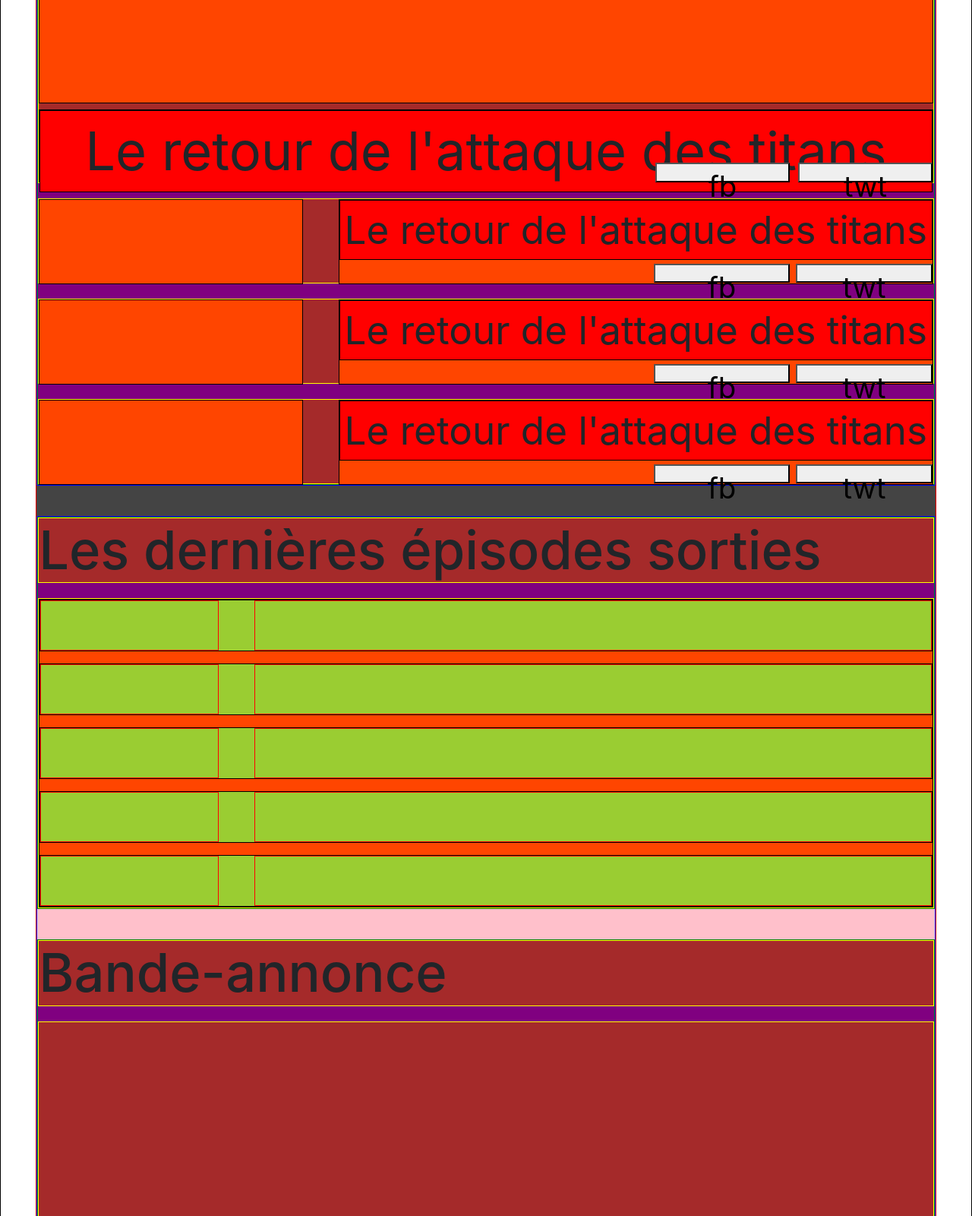
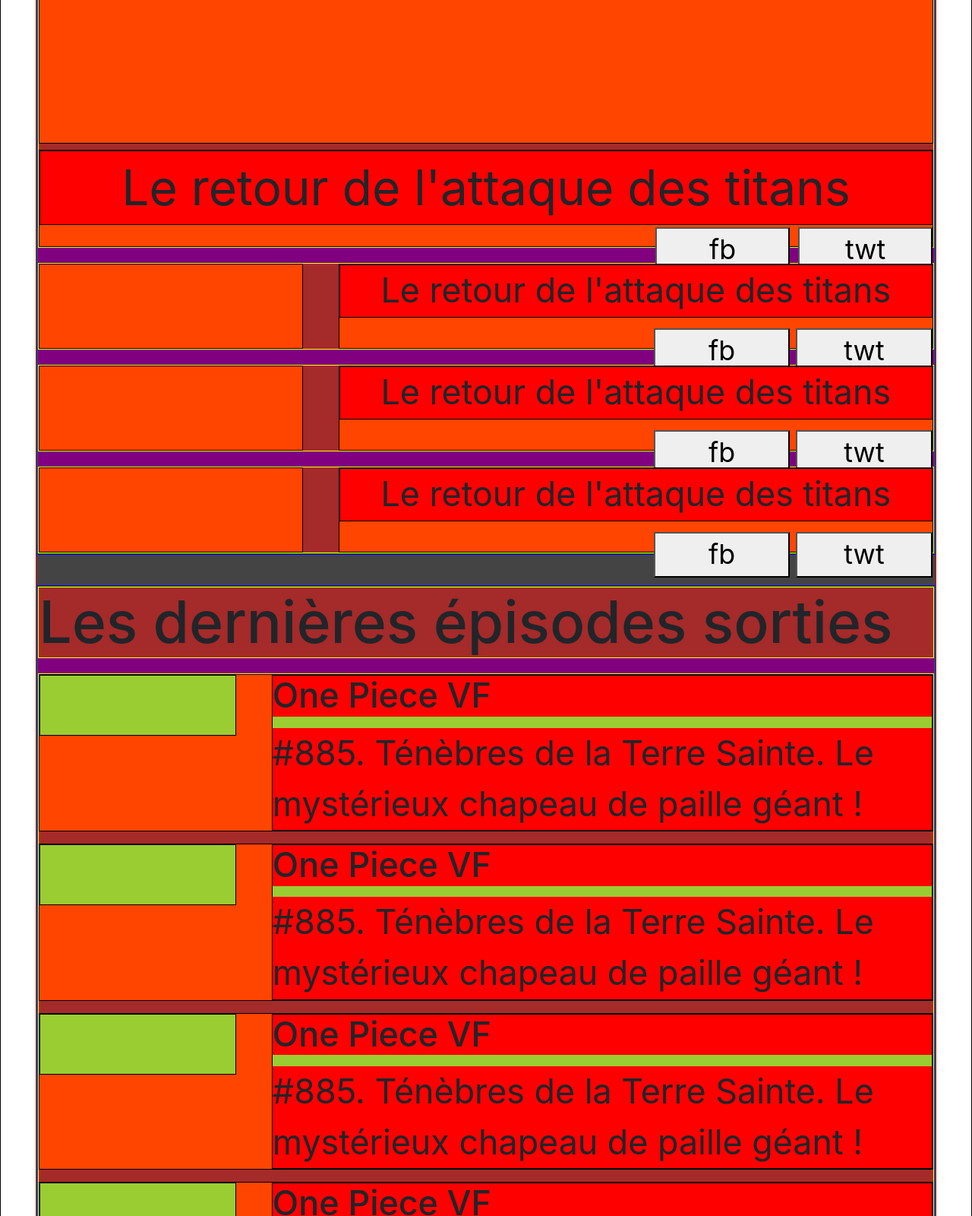
Before and after one commit to julfust/news-site, a plain HTML site: page site/index.html in a window 1280 px wide. Shown: the part 1200-2800 px from the top of the page at 76% size. Drawn offline with Linux system fonts and the light colour scheme.

Commit message:
integration home page (part 3)

```diff
--- a/site/assets/style/style.scss
+++ b/site/assets/style/style.scss
@@ -31,7 +31,6 @@
     }
 
     .row {
-
         *[class*="col"] {
             padding: 0;
         }
@@ -39,6 +38,10 @@
 
     .nav-bar {
         margin-bottom: 2.5vh;
+
+        &__ham-menu {
+            display: none;
+        }
 
         &__ham-btn {
             height: 9vh;
@@ -68,7 +71,7 @@
     .central-content {
         width: 95%;
         margin: auto;
-        margin-bottom: 5vh;
+        margin-bottom: 17vh;
 
         .news-section {
             width: 100%;
@@ -83,8 +86,8 @@
 
                 .rubrique-title {
                     margin-bottom: 2.5vh;
+                    font-size: 6vw;
                     text-align: left;
-                    font-size: 5.5vw;
                 }
 
                 .rubrique-main-article {
@@ -99,30 +102,28 @@
 
                     .main-article-text {
                         width: 100%;
-                        height: 12vh;
+                        height: 16vh;
                         position: relative;
 
                         .main-article-paragraph {
                             margin: 0;
-                            font-size: 5.5vw;
+                            font-size: 5vw;
                             background-color: red;
                             border: 1px solid black;
                         }
 
                         .main-article-button {
                             width: 15%;
-                            height: 28%;
                             position: absolute;
+                            top: 80%;
                             display: block;
-                            font-size: 3vw;
+                            font-size: 2.8vw;
 
                             &:nth-child(2) {
-                                top: 73%;
                                 left: 69%;
                             }
 
                             &:nth-child(3) {
-                                top: 73%;
                                 left: 85%;
                             }
                         }
@@ -131,7 +132,6 @@
 
                 .rubrique-secondary-article {
                     width: 100%;
-                    height: 14vh;
                     margin-bottom: 2.5vh;
                     display: flex;
                     justify-content: space-between;
@@ -152,24 +152,22 @@
 
                         .secondary-article-paragraph {
                             margin: 0;
-                            font-size: 4vw;
+                            font-size: 3.5vw;
                             background-color: red;
                             border: 1px solid black;
                         }
 
                         .secondary-article-button {
                             width: 23%;
-                            height: 23%;
                             position: absolute;
-                            font-size: 3vw;
+                            top: 76%;
+                            font-size: 2.8vw;
 
                             &:nth-child(2) {
-                                top: 76%;
                                 left: 53%;
                             }
 
                             &:nth-child(3) {
-                                top: 76%;
                                 left: 77%;
                             }
                         }
@@ -187,12 +185,9 @@
 
                 .episode-section-title {
                     margin-bottom: 2.5vh;
+                    font-size: 6vw;
                     text-align: left;
-                    font-size: 5.5vw;
                 }
-
-                .episode-section-list-container {
-                    width: 100%;
 
                 .episode-section-list {
                     width: 100%;
@@ -200,27 +195,38 @@
 
                     .episode-section-list-item {
                         width: 100%;
-                            height: 8.5vh;
                         margin-bottom: 2vh;
                         display: flex;
                         justify-content: space-between;
-                            background-color: yellowgreen;
-                            border: 1px solid black;
 
                         &:last-child {
                             margin-bottom: 0;
                         }
 
                         .item-img {
-                                width: 20%;
-                                height: 100%;
-                                border: 1px solid red;
+                            width: 22%;
+                            height: 10vh;
+                            background-color: yellowgreen;
+                            border: 1px solid black;
                         }
 
                         .item-description {
-                                width: 76%;
-                                height: 100%;
-                                border: 1px solid red;
+                            width: 74%;
+                            background-color: yellowgreen;
+                            border: 1px solid black;
+
+                            .item-description-title {
+                                margin-bottom: 1.8vh;
+                                font-size: 3.5vw;
+                                text-align: left;
+                                background-color: red;
+                            }
+
+                            .item-description-paragraph {
+                                margin-bottom: 0;
+                                font-size: 3.5vw;
+                                text-align: left;
+                                background-color: red;
                             }
                         }
                     }
@@ -233,8 +239,8 @@
 
                 .trailer-section-title {
                     margin-bottom: 2.5vh;
+                    font-size: 6vw;
                     text-align: left;
-                    font-size: 5.5vw;
                 }
 
                 .trailer-section-video {
@@ -248,24 +254,23 @@
 
                 .newsletter-section-title {
                     margin-bottom: 2.5vh;
+                    font-size: 6vw;
                     text-align: left;
-                    font-size: 5.5vw;
                 }
 
                 .newsletter-section-form {
                     width: 100%;
-                    height: 25vh;
 
                     .email-input {
                         width: 100%;
+                        margin-bottom: 3vh;
                         display: block;
-                        font-size: 5.5vw;
+                        font-size: 5vw;
                     }
 
                     .submit-button {
-                        margin-top: 3vh;
                         display: block;
-                        font-size: 5.5vw;
+                        font-size: 5vw;
                     }
                 }
             }
@@ -289,12 +294,12 @@
 
             .footer-article-title {
                 margin-bottom: 1vh;
-                font-size: 4vw;
+                font-size: 3.5vw;
             }
 
             .footer-article-paragraph {
                 margin-bottom: 1vh;
-                font-size: 4vw;
+                font-size: 3.5vw;
 
                 &:last-child {
                     margin-bottom: 0;
@@ -303,25 +308,22 @@
         }
 
         .footer-social-section {
-            height: 13vh;
             margin-bottom: 5vh;
 
             .social-section-title {
                 margin-bottom: 4vh;
-                font-size: 4vw;
+                font-size: 3.5vw;
             }
 
             .social-media-list {
                 width: 90%;
-                height: 45%;
                 margin: auto;
                 display: flex;
                 justify-content: space-between;
-                align-items: center;
 
                 .social-media-logo {
                     width: 15%;
-                    height: 100%;
+                    height: 5.5vh;
                 }
             }
         }
--- a/site/index.html
+++ b/site/index.html
@@ -11,6 +11,7 @@
 <body>
     <div class="container-fluid">
         <nav class="row nav-bar">
+            <div class="col-6 nav-bar__ham-menu">MENU</div>
             <div class="col-2 nav-bar__ham-btn"><span>&#9776;</span></div>
             <div class="col-4 offset-2 nav-bar__logo"><div>LOGO</div></div>
             <div class="col-2 offset-2  nav-bar__srh-btn"><span>🔍</span></div>
@@ -93,37 +94,50 @@
             <aside class="col-12 aside-section">
                 <section class="aside-episode-section">
                     <h2 class="episode-section-title">Les dernières épisodes sorties</h2>
-                    <div class="episode-section-list-container">
                     <ul class="episode-section-list">
                         <li class="episode-section-list-item">
                             <div class="item-img"></div>
-                                <div class="item-description"></div>
+                            <div class="item-description">
+                                <h3 class="item-description-title">One Piece VF</h3>
+                                <p class="item-description-paragraph">#885. Ténèbres de la Terre Sainte. Le mystérieux chapeau de paille géant !</p>
+                            </div>
                         </li>
                         <li class="episode-section-list-item">
                             <div class="item-img"></div>
-                                <div class="item-description"></div>
+                            <div class="item-description">
+                                <h3 class="item-description-title">One Piece VF</h3>
+                                <p class="item-description-paragraph">#885. Ténèbres de la Terre Sainte. Le mystérieux chapeau de paille géant !</p>
+                            </div>
                         </li>
                         <li class="episode-section-list-item">
                             <div class="item-img"></div>
-                                <div class="item-description"></div>
+                            <div class="item-description">
+                                <h3 class="item-description-title">One Piece VF</h3>
+                                <p class="item-description-paragraph">#885. Ténèbres de la Terre Sainte. Le mystérieux chapeau de paille géant !</p>
+                            </div>
                         </li>
                         <li class="episode-section-list-item">
                             <div class="item-img"></div>
-                                <div class="item-description"></div>
+                            <div class="item-description">
+                                <h3 class="item-description-title">One Piece VF</h3>
+                                <p class="item-description-paragraph">#885. Ténèbres de la Terre Sainte. Le mystérieux chapeau de paille géant !</p>
+                            </div>
                         </li>
                         <li class="episode-section-list-item">
                             <div class="item-img"></div>
-                                <div class="item-description"></div>
+                            <div class="item-description">
+                                <h3 class="item-description-title">One Piece VF</h3>
+                                <p class="item-description-paragraph">#885. Ténèbres de la Terre Sainte. Le mystérieux chapeau de paille géant !</p>
+                            </div>
                         </li>
                     </ul>
-                    </div>
                 </section>
                 <section class="aside-trailer-section">
                     <h2 class="trailer-section-title">Bande-annonce</h2>
                     <div class="trailer-section-video"></div>
                 </section>
                 <section class="aside-newsletter-section">
-                    <h2 class="newsletter-section-title">Abonnez-vous à la news letter !</h2>
+                    <h2 class="newsletter-section-title">News letter</h2>
                     <form class="newsletter-section-form">
                         <input type="text" placeholder="Votre adresse email" class="email-input" />
                         <input type="submit" value="Je m'abonne" class="submit-button">
@@ -158,5 +172,6 @@
     <script src="./assets/lib/jquery.slim.min.js"></script>
     <script src="./assets/lib/popper.js"></script>
     <script src="./assets/lib/bootstrap.min.js"></script>
+    <script src="./assets/script/script.js"></script>
 </body>
 </html>
```
Also changed, not shown: site/assets/script/script.js (added, +25 -0 lines), site/assets/style/style.css, 1 other file. Lines whose indentation alone changed are shown as unchanged.
